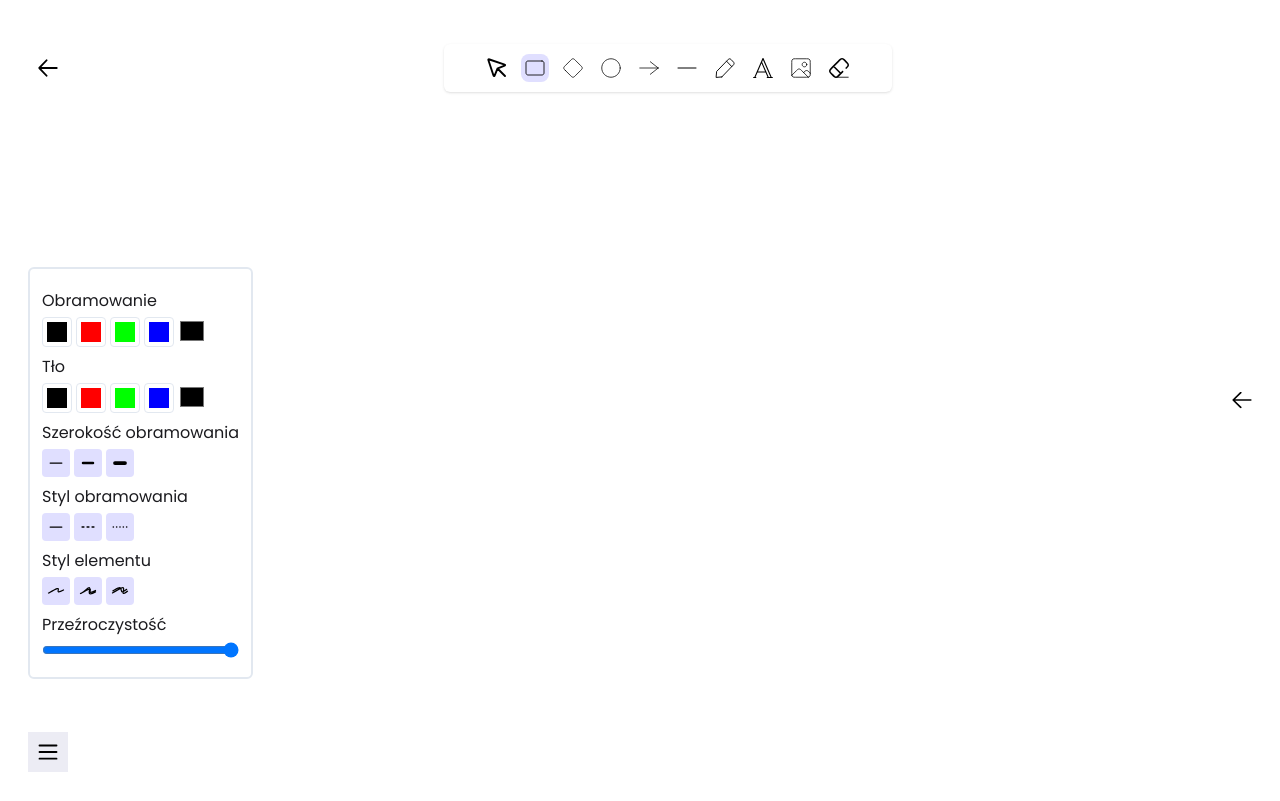
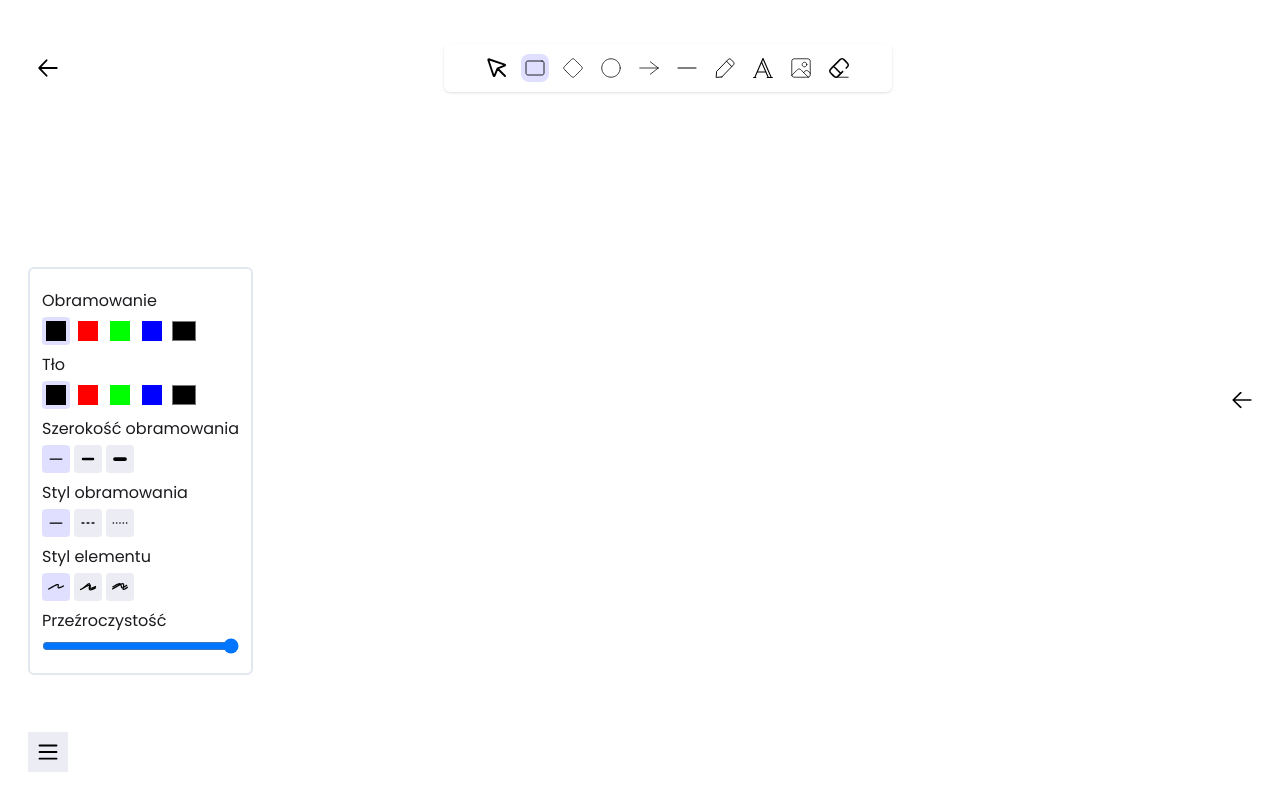
Before and after one commit to theWebCookie/e-board, a Next.js app in the folder frontend/: page /board in a window 1280 px wide. Both pictures are taken after a click on the button 535 px from the left and 68 px from the top of the page. Shown: the top 801 px of the page. Built offline with nearby package versions, Linux system fonts and the light colour scheme; no server answers.

Commit message:
refactor: update Board to use current option from ToolMenu

```diff
--- a/frontend/src/app/board/page.tsx
+++ b/frontend/src/app/board/page.tsx
@@ -31,11 +31,10 @@ const tools: ITool[] = [
 export interface IOptions {
   roughness: string;
   seed: number;
-  bowing: string;
   fill: string;
   stroke: string;
   strokeWidth: string;
-  fillStyle: string;
+  strokeLineDash: string;
 }
 
 const Board = () => {
@@ -50,15 +49,12 @@ const Board = () => {
   const seed = Math.floor(Math.random() * 2 ** 31);
   const [options, setOptions] = useState<IOptions>({
     roughness: '1.2',
-    seed,
-    bowing: '2',
+    seed: seed,
     fill: 'transparent',
     stroke: '#000000',
     strokeWidth: '2',
-    fillStyle: 'solid',
+    strokeLineDash: '',
   });
-
-  console.log(options);
 
   const router = useRouter();
   const handleGoBack = useCallback(() => router.back(), [router]);
@@ -95,7 +91,7 @@ const Board = () => {
       case 'diamond':
       case 'rectangle':
       case 'arrow':
-        elementsCopy[id] = createElement(id, x1, y1, x2, y2, type);
+        elementsCopy[id] = createElement(id, x1, y1, x2, y2, type, options);
         break;
       case 'pencil':
         elementsCopy[id].points = [...elementsCopy[id].points, { x: x2, y: y2 }];
@@ -109,7 +105,7 @@ const Board = () => {
   const handleMouseDown = (event: IEvent) => {
     const { clientX, clientY } = getMouseCoordinates(event);
     const id = elements.length;
-    const element = createElement(id, clientX, clientY, clientX, clientY, tool);
+    const element = createElement(id, clientX, clientY, clientX, clientY, tool, options);
     setElements((prevState) => [...prevState, element]);
     setSelectedElement(element);
 
--- a/frontend/src/app/board/utils.ts
+++ b/frontend/src/app/board/utils.ts
@@ -3,6 +3,7 @@ import rough from 'roughjs';
 import { RoughCanvas } from 'roughjs/bin/canvas';
 import { Drawable } from 'roughjs/bin/core';
 import { Point } from 'roughjs/bin/geometry';
+import { IOptions } from './page';
 
 export interface IElement {
   x1: number;
@@ -22,14 +23,41 @@ export interface IEvent {
 
 const generator = rough.generator();
 
-export const createElement = (id: number, x1: number, y1: number, x2: number, y2: number, type: string) => {
+interface INewOptions {
+  roughness: number;
+  seed: number;
+  bowing: number;
+  fill: string;
+  stroke: string;
+  strokeWidth: number;
+  fillStyle: string;
+  strokeLineDash: number[] | string[];
+}
+
+const pencilStrokeOptions = { size: 3, thinning: 0.7, simulatePressure: true };
+
+const formatOptions = (options: IOptions): INewOptions => {
+  return {
+    bowing: 2,
+    fillStyle: 'solid',
+    roughness: parseFloat(options.roughness),
+    seed: options.seed,
+    fill: options.fill,
+    stroke: options.stroke,
+    strokeWidth: parseInt(options.strokeWidth),
+    strokeLineDash: options.strokeLineDash === '' ? options.strokeLineDash.split(',') : options.strokeLineDash.split(',').map((x) => parseInt(x)),
+  };
+};
+
+export const createElement = (id: number, x1: number, y1: number, x2: number, y2: number, type: string, options: IOptions) => {
+  const newOptions = formatOptions(options);
   switch (type) {
     case 'line':
-      return { id, type, x1, y1, x2, y2, roughElement: generator.line(x1, y1, x2, y2) };
+      return { id, type, x1, y1, x2, y2, roughElement: generator.line(x1, y1, x2, y2, newOptions) };
     case 'rectangle':
-      return { id, type, x1, y1, x2, y2, roughElement: generator.rectangle(x1, y1, x2 - x1, y2 - y1) };
+      return { id, type, x1, y1, x2, y2, roughElement: generator.rectangle(x1, y1, x2 - x1, y2 - y1, newOptions) };
     case 'circle':
-      return { id, type, x1, y1, x2, y2, roughElement: generator.circle(x1, y1, x2 - x1) };
+      return { id, type, x1, y1, x2, y2, roughElement: generator.circle(x1, y1, x2 - x1, newOptions) };
     case 'diamond':
       const points = [
         [x1, y1 + (y2 - y1) / 2],
@@ -37,7 +65,7 @@ export const createElement = (id: number, x1: number, y1: number, x2: number, y2
         [x2, y1 + (y2 - y1) / 2],
         [x1 + (x2 - x1) / 2, y2],
       ];
-      return { id, type, x1, y1, x2, y2, roughElement: generator.polygon(points as Point[]) };
+      return { id, type, x1, y1, x2, y2, roughElement: generator.polygon(points as Point[], newOptions) };
     case 'pencil':
       return { id, type, points: [{ x: x1, y: y1 }] };
     case 'arrow':
@@ -71,7 +99,7 @@ export const drawElement = (roughCanvas: RoughCanvas, context: CanvasRenderingCo
       roughCanvas.draw(element.roughElement);
       break;
     case 'pencil':
-      const stroke = getSvgPathFromStroke(getStroke(element.points));
+      const stroke = getSvgPathFromStroke(getStroke(element.points, pencilStrokeOptions));
       context.fill(new Path2D(stroke));
       break;
     case 'arrow':
--- a/frontend/src/components/ToolMenu/MenuInput.tsx
+++ b/frontend/src/components/ToolMenu/MenuInput.tsx
@@ -8,21 +8,24 @@ interface MenuInputProps {
   color?: string;
   name: string;
   value: string;
+  id: string;
   setOptions: (options: IOptions) => void;
+  setActiveTools: (activeTools: { [key: string]: string }) => void;
+  activeTools: { [key: string]: string };
 }
 
-const MenuInput: React.FC<MenuInputProps> = ({ className, image, name, color, value, setOptions }) => {
+const MenuInput: React.FC<MenuInputProps> = ({ className, image, name, color, value, id, setOptions, setActiveTools, activeTools }) => {
   const menuButtonStyles = `cursor-default appearance-auto pointer-events-none opacity-0 absolute mt-1 mr-1 ml-1 ${className}`;
-  const active = true;
 
   const handleInputChange = (e: ChangeEvent<HTMLInputElement>) => {
     setOptions((prevOptions: IOptions) => ({ ...prevOptions, [name]: e.target.value }));
+    setActiveTools((prevActiveTools: { [key: string]: string }) => ({ ...prevActiveTools, [name]: id }));
   };
 
   if (image) {
     return (
-      <label className={`cursor-pointer rounded-sm p-1 transition duration-300 ${active ? 'bg-[#e0dfff]' : 'bg-[#ececf4]'}`}>
-        <input type='radio' onChange={(e) => handleInputChange(e)} name={name} className={menuButtonStyles} value={value} />
+      <label className={`cursor-pointer rounded-sm p-1 transition duration-300 ${activeTools[name] === id ? 'bg-[#e0dfff]' : 'bg-[#ececf4]'}`}>
+        <input type='radio' onChange={(e) => handleInputChange(e)} name={name} id={id} className={menuButtonStyles} value={value} />
         <Image src={image} width='20' height='20' alt={name} />
       </label>
     );
@@ -30,8 +33,8 @@ const MenuInput: React.FC<MenuInputProps> = ({ className, image, name, color, va
 
   if (color) {
     return (
-      <label className={`cursor-pointer rounded-sm p-1 ${active ? 'border' : 'border-0'}`}>
-        <input type='radio' onChange={(e) => handleInputChange(e)} name={name} className={menuButtonStyles} value={value} />
+      <label className={`cursor-pointer rounded-sm p-1 ${activeTools[name] === id ? 'bg-[#e0dfff]' : 'bg-[#fff]'}`}>
+        <input type='radio' onChange={(e) => handleInputChange(e)} name={name} id={id} className={menuButtonStyles} value={value} />
         <div className={`w-5 h-5`} style={{ backgroundColor: color }} title={color}></div>
       </label>
     );
--- a/frontend/src/components/ToolMenu/ToolMenu.tsx
+++ b/frontend/src/components/ToolMenu/ToolMenu.tsx
@@ -1,5 +1,6 @@
 import { IOptions } from '@/app/board/page';
 import ToolMenuItem from './ToolMenuItem';
+import { useState } from 'react';
 
 interface ToolMenuProps {
   className: string;
@@ -26,14 +27,14 @@ const items = [
       { image: '/stroke_1.svg', value: '10, 5' },
       { image: '/stroke_2.svg', value: '2, 2' },
     ],
-    name: 'strokeStyle',
+    name: 'strokeLineDash',
   },
   {
     text: 'Styl elementu',
     buttons: [
-      { image: '/sloppiness_0.svg', value: '1' },
+      { image: '/sloppiness_0.svg', value: '0' },
       { image: '/sloppiness_1.svg', value: '1.2' },
-      { image: '/sloppiness_2.svg', value: '1.5 ' },
+      { image: '/sloppiness_2.svg', value: '2.4 ' },
     ],
     name: 'roughness',
   },
@@ -41,8 +42,16 @@ const items = [
 ];
 
 const ToolMenu: React.FC<ToolMenuProps> = ({ className, options, setOptions }) => {
+  const [activeTools, setActiveTools] = useState({
+    stroke: 'stroke-0',
+    fill: 'fill-0',
+    strokeWidth: 'strokeWidth-0',
+    strokeLineDash: 'strokeLineDash-0',
+    roughness: 'roughness-0',
+  });
+
   return (
-    <div className={`p-3 rounded-md ${className}`}>
+    <div className={`p-3 rounded-md bg-white ${className}`}>
       <ul>
         {items.map((item, idx) => (
           <ToolMenuItem
@@ -54,6 +63,8 @@ const ToolMenu: React.FC<ToolMenuProps> = ({ className, options, setOptions }) =
             opacity={item.value}
             options={options}
             setOptions={setOptions}
+            activeTools={activeTools}
+            setActiveTools={setActiveTools}
           />
         ))}
       </ul>
--- a/frontend/src/components/ToolMenu/ToolMenuItem.tsx
+++ b/frontend/src/components/ToolMenu/ToolMenuItem.tsx
@@ -10,16 +10,27 @@ interface ToolMenuItemProps {
   opacity?: number;
   options: IOptions;
   setOptions: (options: IOptions) => void;
+  setActiveTools: (activeTools: { [key: string]: string }) => void;
+  activeTools: { [key: string]: string };
 }
 
-const ToolMenuItem: React.FC<ToolMenuItemProps> = ({ text, buttons, colors, name, opacity, options, setOptions }) => {
+const ToolMenuItem: React.FC<ToolMenuItemProps> = ({ text, buttons, colors, name, opacity, options, setOptions, setActiveTools, activeTools }) => {
   if (buttons) {
     return (
       <li className='mt-2'>
         <h3 className='font-normal text-[#1b1b1f] m-0 mb-1'>{text}</h3>
         <div className='flex space-x-1'>
           {buttons.map((button, idx) => (
-            <MenuInput key={idx} value={button.value} image={button.image} name={name} setOptions={setOptions} />
+            <MenuInput
+              key={idx}
+              value={button.value}
+              image={button.image}
+              name={name}
+              id={`${name}-${idx}`}
+              setOptions={setOptions}
+              setActiveTools={setActiveTools}
+              activeTools={activeTools}
+            />
           ))}
         </div>
       </li>
@@ -32,7 +43,16 @@ const ToolMenuItem: React.FC<ToolMenuItemProps> = ({ text, buttons, colors, name
         <h3 className='font-normal text-[#1b1b1f] m-0 mb-1'>{text}</h3>
         <div className='flex space-x-1'>
           {colors.map((color, idx) => (
-            <MenuInput key={idx} value={color} color={color} name={name} setOptions={setOptions} />
+            <MenuInput
+              key={idx}
+              value={color}
+              color={color}
+              name={name}
+              id={`${name}-${idx}`}
+              setOptions={setOptions}
+              setActiveTools={setActiveTools}
+              activeTools={activeTools}
+            />
           ))}
           <input
             type='color'
```
